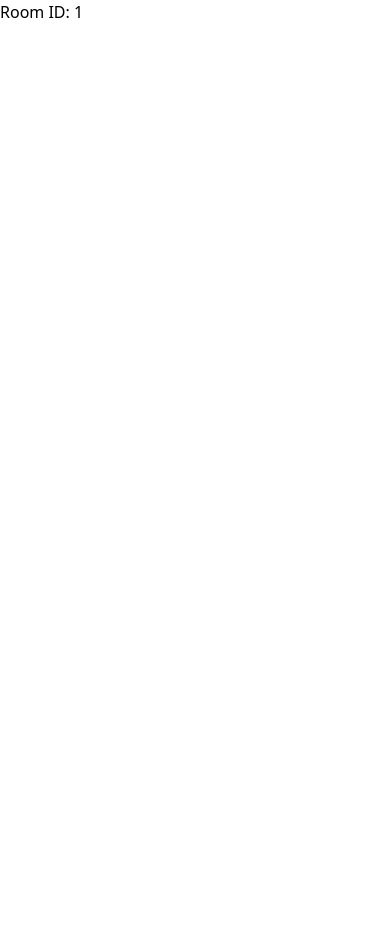
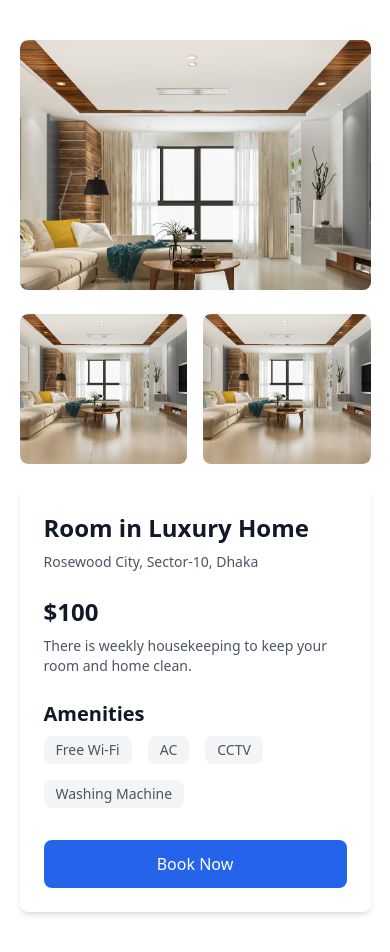
Before and after one commit to Shazzadul-Shakib/Roomzy-Client, a Next.js app: page /rooms/1 in a window 390 px wide. Before the commit the page ends 844 px from the top, so only its background shows below. Built offline with nearby package versions, Linux system fonts and the light colour scheme.

Commit message:
responsive room details page added

```diff
--- a/src/app/(main)/(home)/page.tsx
+++ b/src/app/(main)/(home)/page.tsx
@@ -5,8 +5,14 @@ const HomePage: React.FC = () => {
   return (
     <>
       <Hero />
-      <section className="mx-auto my-10 grid w-[90%] grid-cols-1 justify-items-center gap-10 md:my-14 md:grid-cols-2 lg:w-[80%] xl:grid-cols-3">
-        <RoomCard />
+
+      <section className="mx-auto my-10 w-[90%] md:my-14 lg:w-[80%]">
+        <h1 className="mb-10 text-center text-xl font-semibold md:text-start md:text-3xl">
+          Explore Amaizing Rooms
+        </h1>
+        <div className="grid grid-cols-1 justify-items-center gap-10 md:grid-cols-2 xl:grid-cols-3">
+          <RoomCard />
+        </div>
       </section>
     </>
   );
--- a/src/app/(main)/(home)/rooms/[id]/page.tsx
+++ b/src/app/(main)/(home)/rooms/[id]/page.tsx
@@ -1,7 +1,17 @@
+import RoomDetails from "@/components/room/RoomDetails";
+import RoomImages from "@/components/room/RoomImages";
 import { RoomPageProps } from "@/types/all-types";
 
 const RoomPage: React.FC<RoomPageProps> = ({ params }) => {
-  return <div>Room ID: {params.id}</div>;
+  console.log(params);
+  return (
+    <div className="mx-auto my-10 w-[90%] md:my-14 lg:w-[80%]">
+      <div className=" grid grid-cols-1 gap-6">
+        <RoomImages />
+        <RoomDetails/>
+      </div>
+    </div>
+  );
 };
 
 export default RoomPage;
--- a/src/components/home/Hero.tsx
+++ b/src/components/home/Hero.tsx
@@ -16,7 +16,7 @@ const Hero: React.FC = () => {
         <div className="absolute inset-0 flex flex-col items-center justify-center bg-black bg-opacity-60">
           <div className="text-center text-xl font-bold text-white md:text-3xl lg:text-5xl xl:text-6xl">
             <p>Helping You Find The Most</p>
-            <p className="py-2 md:py-5 lg:py-7 xl:py-14">Comfortable Place</p>
+            <p className="py-2 md:py-5 lg:py-7 xl:py-12">Comfortable Place</p>
           </div>
           <div>
             <p className="mx-4 text-balance pt-4 text-center text-xs text-gray-300 sm:text-lg lg:text-xl xl:text-2xl">
--- /dev/null
+++ b/src/components/room/RoomDetails.tsx
@@ -0,0 +1,47 @@
+const RoomDetails: React.FC = () => {
+  return (
+    <div className="rounded-lg bg-white p-6 shadow-md md:p-10">
+      <div className="space-y-2 md:space-y-4">
+        {/* Room Title and Location */}
+        <h1 className="text-2xl font-bold text-gray-900 md:text-4xl">
+          Room in Luxury Home
+        </h1>
+        <p className="text-sm text-gray-600 md:text-lg">
+          Rosewood City, Sector-10, Dhaka
+        </p>
+      </div>
+
+      {/* Price Section */}
+      <div className="mt-6 space-y-2 md:mt-8">
+        <h2 className="text-2xl font-semibold text-gray-900 md:text-4xl">
+          $100
+        </h2>
+        <p className="text-sm text-gray-600 md:text-lg">
+          There is weekly housekeeping to keep your room and home clean.
+        </p>
+      </div>
+
+      {/* Amenities Section */}
+      <div className="mt-6 space-y-2 md:mt-8">
+        <h2 className="text-xl font-semibold text-gray-900 md:text-3xl">
+          Amenities
+        </h2>
+        <ul className="flex flex-wrap gap-4 text-sm text-gray-600 md:text-lg">
+          <li className="rounded-lg bg-gray-100 px-3 py-1">Free Wi-Fi</li>
+          <li className="rounded-lg bg-gray-100 px-3 py-1">AC</li>
+          <li className="rounded-lg bg-gray-100 px-3 py-1">CCTV</li>
+          <li className="rounded-lg bg-gray-100 px-3 py-1">Washing Machine</li>
+        </ul>
+      </div>
+
+      {/* Book Now Button */}
+      <div className="mt-8">
+        <button className="w-full rounded-lg bg-blue-600 py-3 text-base font-medium text-white transition-colors hover:bg-blue-700 focus:outline-none focus:ring-2 focus:ring-blue-400">
+          Book Now
+        </button>
+      </div>
+    </div>
+  );
+};
+
+export default RoomDetails;
--- /dev/null
+++ b/src/components/room/RoomImages.tsx
@@ -0,0 +1,38 @@
+import Image from "next/image";
+
+const RoomImages: React.FC = () => {
+  return (
+    <div className="grid grid-cols-1 gap-6 md:grid-cols-3">
+      <div className="col-span-1 h-[250px] overflow-hidden rounded-lg md:col-span-2 md:h-[350px]">
+        <div className="relative h-[350px] w-full overflow-hidden rounded-t-lg">
+          <Image
+            src="/hero.jpg"
+            alt="Room image"
+            fill
+            className="object-cover"
+          />
+        </div>
+      </div>
+      <div className="grid h-[150px] grid-cols-2 gap-4 overflow-hidden rounded-lg md:h-full md:grid-cols-1 md:grid-rows-2">
+        <div className="relative overflow-hidden rounded-lg">
+          <Image
+            src="/hero.jpg"
+            alt="Room image"
+            fill
+            className="object-cover"
+          />
+        </div>
+        <div className="relative overflow-hidden rounded-lg">
+          <Image
+            src="/hero.jpg"
+            alt="Room image"
+            fill
+            className="object-cover"
+          />
+        </div>
+      </div>
+    </div>
+  );
+};
+
+export default RoomImages;
```
